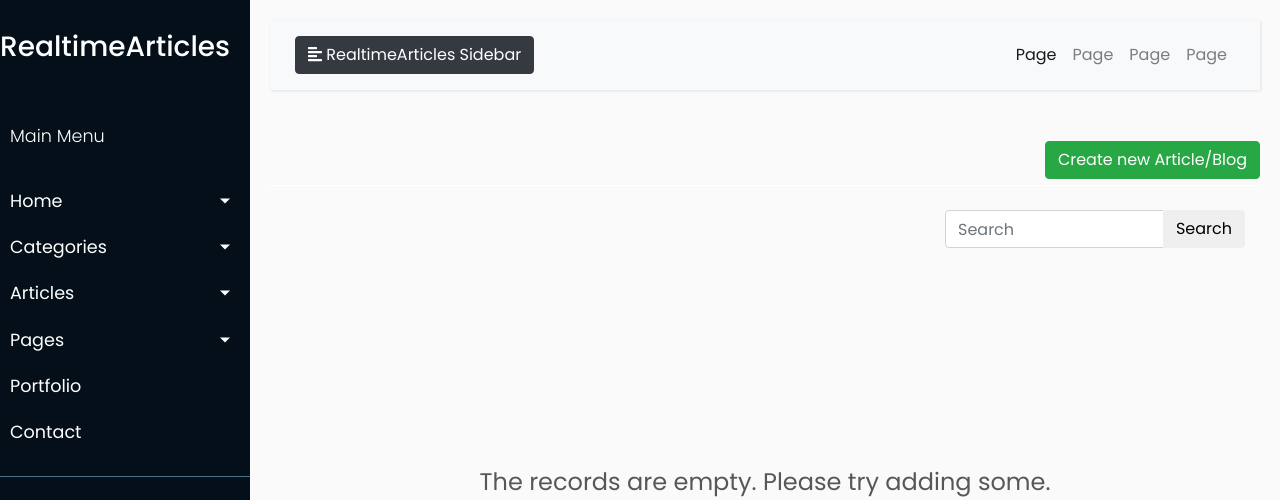
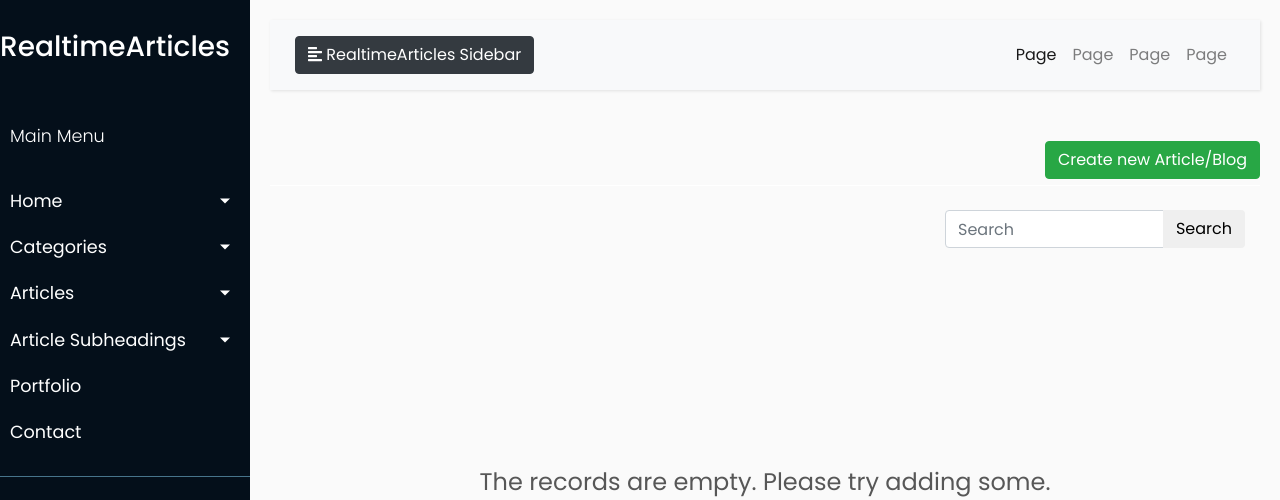
Before and after one commit to Mesh-254/realtime_articles, a Python web app: template templates/admin/articles/article_list.html in a window 1280 px wide. Shown: the top 500 px of the page. Run offline with Jinja, Linux system fonts and the light colour scheme; the template is opened without the code that fills it, so the values that code supplies are empty; some libraries are stand-ins or nearby versions.

Commit message:
updated base html to include links to subheadings

```diff
--- a/templates/admin/base.html
+++ b/templates/admin/base.html
@@ -73,16 +73,13 @@
                 </ul>
             </li>
             <li>
-                <a href="#pageSubmenu" data-toggle="collapse" aria-expanded="false" class="dropdown-toggle">Pages</a>
+                <a href="#pageSubmenu" data-toggle="collapse" aria-expanded="false" class="dropdown-toggle">Article Subheadings</a>
                 <ul class="collapse list-unstyled" id="pageSubmenu">
                     <li>
-                        <a href="#">Page 1</a>
+                        <a href="{{url_for('article.create_subheading')}}">Create Subheading</a>
                     </li>
                     <li>
-                        <a href="#">Page 2</a>
-                    </li>
-                    <li>
-                        <a href="#">Page 3</a>
+                        <a href="{{url_for('article.subheading_list')}}">Subheading List</a>
                     </li>
                 </ul>
             </li>
```
